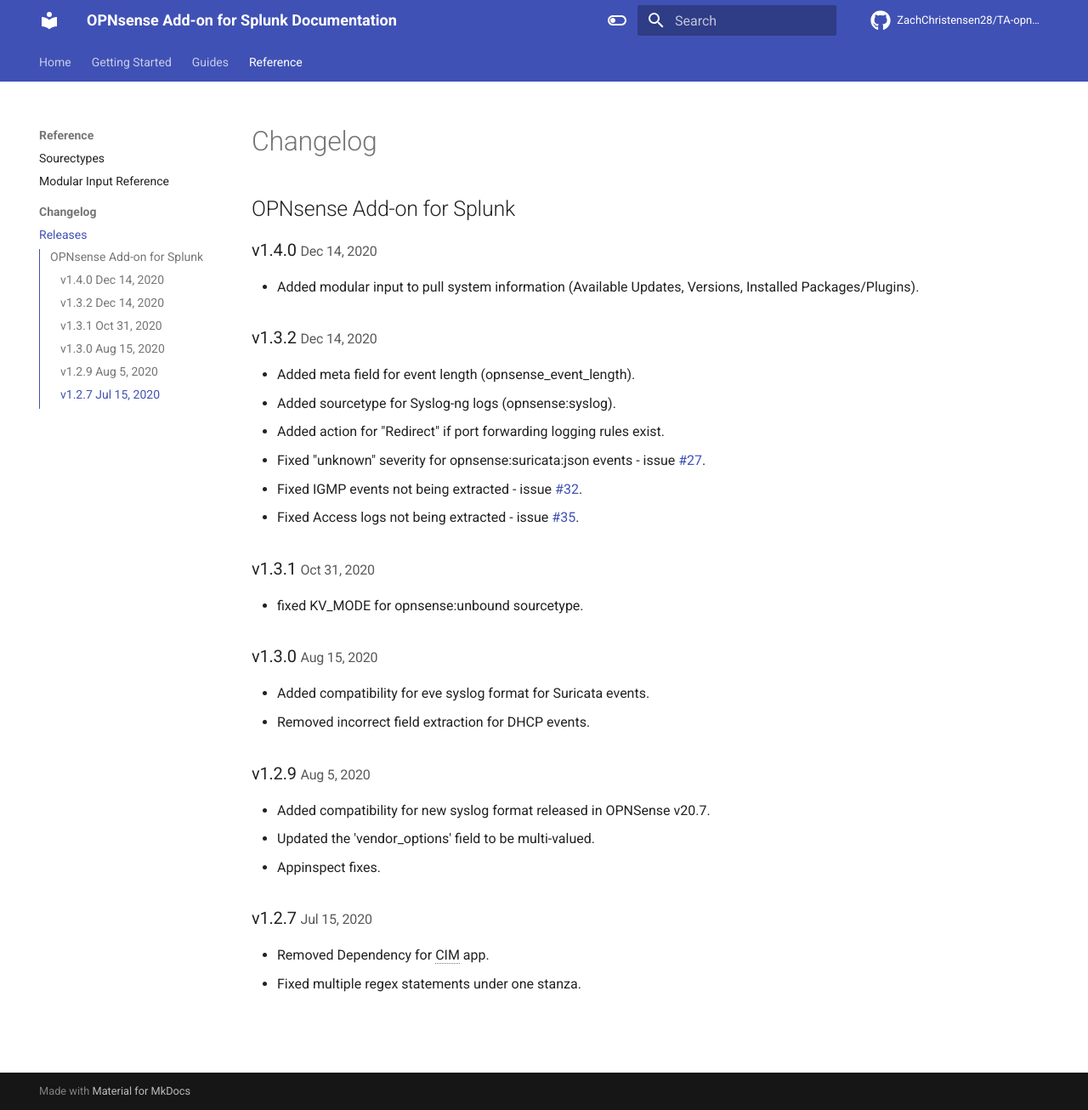
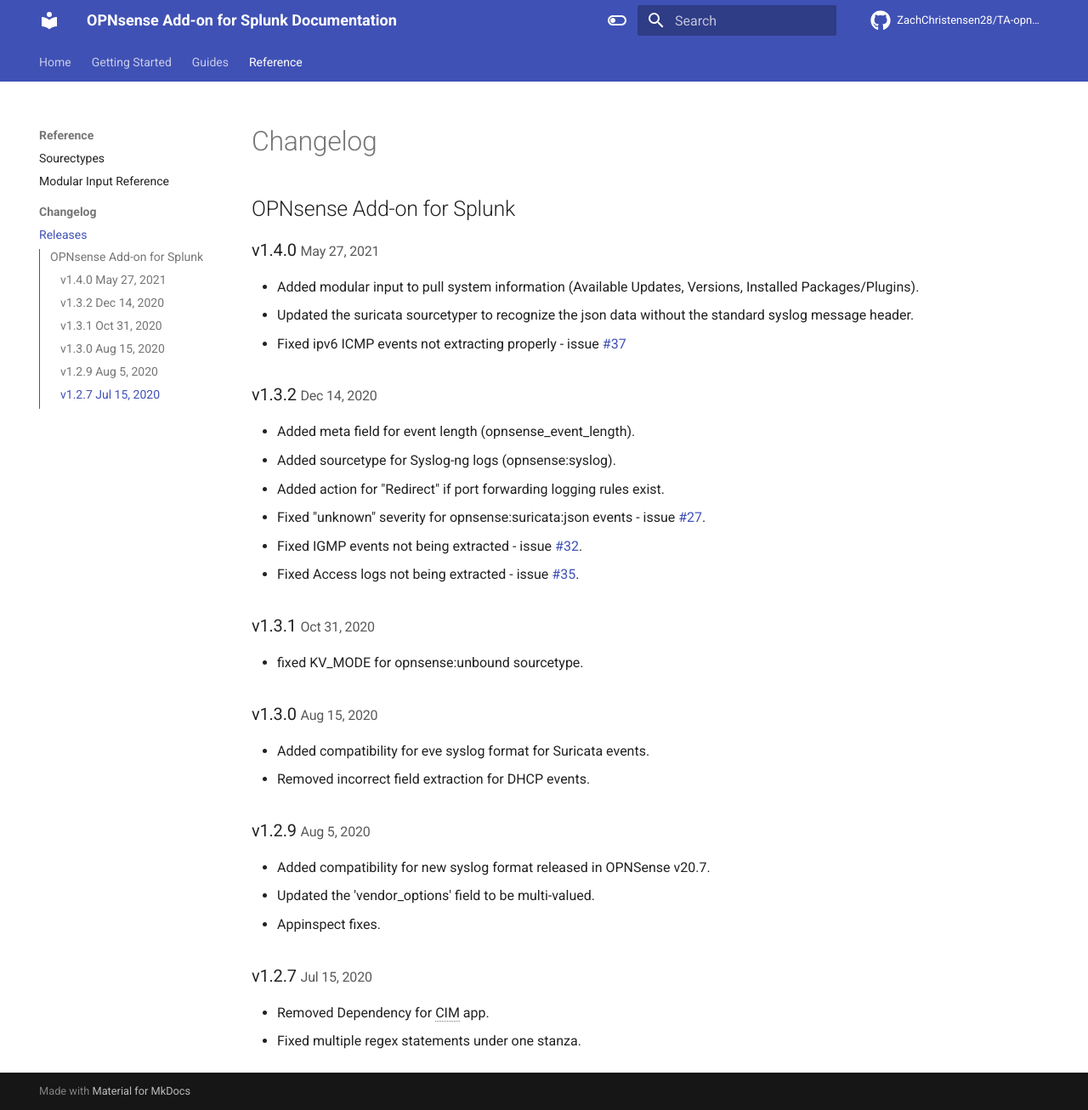
Before and after one commit to ZachChristensen28/splunk-opnsense-ta-documentation, an MkDocs documentation site: the page built from docs/reference/releases/index.md, in a window 1280 px wide and 1306 px high. Shown: the whole window at 85% size. Built offline with MkDocs 1.6.1 and Material for MkDocs 9.7.7, drawn with Linux system fonts in a browser that asks for light colours; comment, search, counter and statistics services are not loaded.

Commit message:
Added release notes

```diff
--- a/docs/reference/releases/index.md
+++ b/docs/reference/releases/index.md
@@ -2,9 +2,11 @@
 
 ## OPNsense Add-on for Splunk
 
-### v1.4.0 <small>Dec 14, 2020</small>
+### v1.4.0 <small>May 27, 2021</small>
 
 * Added modular input to pull system information (Available Updates, Versions, Installed Packages/Plugins).
+* Updated the suricata sourcetyper to recognize the json data without the standard syslog message header.
+* Fixed ipv6 ICMP events not extracting properly - issue [#37](https://github.com/ZachChristensen28/TA-opnsense/issues/37)
 
 ### v1.3.2 <small>Dec 14, 2020</small>
 
```
